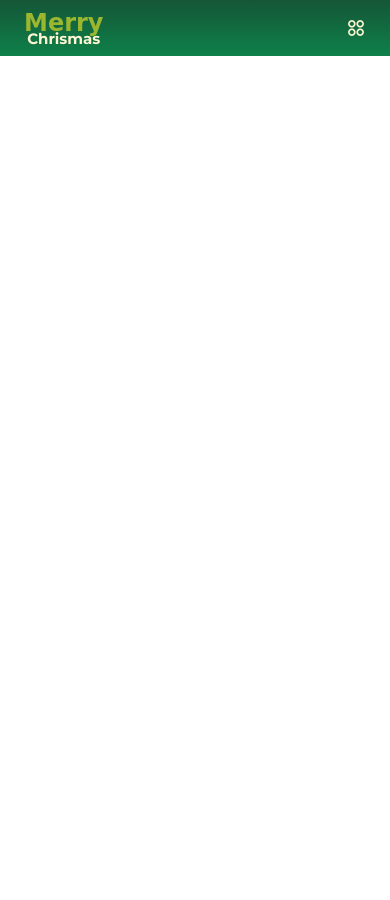
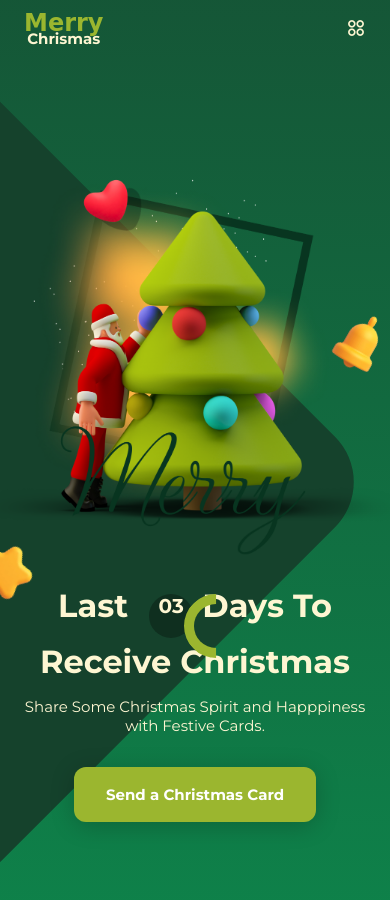
Before and after one commit to remydev47/Xmass_website, a website built with Vite: page index.html in a window 390 px wide. Before the commit the page ends 844 px from the top, so only its background shows below. Built offline with nearby package versions, Linux system fonts and the light colour scheme; a web font is replaced by a local one.

Commit message:
refactor

```diff
--- a/assets/css/styles.css
+++ b/assets/css/styles.css
@@ -92,7 +92,7 @@ img {
   width: 100%;
   top: 0;
   left: 0;
-  background-color: var(--first-color-dark);
+  background-color: transparent;
   z-index: var(--z-fixed);
 }
 
@@ -140,7 +140,7 @@ img {
     position: fixed;
     top: 0;
     right: -100%;
-    background: var(--gradient-color);
+    background: var(--first-color-dark);
     width: 80%;
     height: 100%;
     box-shadow: -2px 0 12px hsl(0, 0%, 0%, .2);
@@ -239,8 +239,108 @@ img {
   box-shadow: 0 4px 24px hsla(0, 0%, 0%, .2);
 }
 
+.button:hover{
+  background-color: var(--first-color-alt);
+}
+.button__dark{
+  background-color: var(--first-color);
+}
+
+.button__dark:hover{
+  background-color: var(--first-color-darker);
+}
+
 /*=============== HOME ===============*/
+.home{
+  height: 100vh;
+  display: grid;
+  align-items: center;
+}
 
+.home__container{
+  position: relative;
+  padding-block: 5.5rem 3rem;
+  display: grid;
+  row-gap: 6rem;
+}
+
+.home__img{
+  width: 400px;
+  transform: scale(1.2);
+  transform-origin: top;
+  justify-self: center;
+}
+
+.home__data{
+  text-align: center;
+}
+
+.home__title{
+  font-size: var(--biggest-font-size);
+  font-weight: var(--font-bold);
+  color: var(--title-color);
+  margin-bottom: 1rem;
+}
+.home__number,
+.home__text{
+  display: inline-block;
+}
+.home__number{
+  position: relative;
+  place-items: center;
+  margin-left: .75rem;
+  width: 44px;
+  height: 44px;
+  background-color: var(--first-color-darker);
+  border-radius: 50%;
+  font-size: var(--h2-font-size);
+  transform: translateY(-4px);
+}
+.home__number::after{
+  content: '';
+  position: absolute;
+  width: 44px;
+  height: 44px;
+  border: 10px solid var(--first-color);
+  border-radius: 50%;
+  border-right-color: transparent;
+  border-top-color: transparent;
+  transform: rotate(45deg);
+}
+
+.home__description{
+  margin-bottom: 2rem;
+  color: var(--title-color);
+}
+.home__bell,
+.home__star{
+  position: absolute;
+}
+
+.home__bell{
+  width: 50px;
+  top: 14rem;
+  right: -1.25rem;
+  transform: rotate(30deg);
+}
+.home__star{
+  width: 60px;
+  bottom: 17rem;
+  left: -3rem;
+  transform: rotate(30deg);
+}
+
+.home__blob{
+  position: absolute;
+  width: 600px;
+  height: 600px;
+  background-color: var(--first-color-dark);
+  border-radius: 4rem;
+  transform: rotate(45deg);
+  left: -23rem;
+  top: 6rem;
+  z-index: -1;
+}
 
 /*=============== BREAKPOINTS ===============*/
 /* For small devices */
--- a/assets/js/main.js
+++ b/assets/js/main.js
@@ -26,3 +26,16 @@ const linkAction = () => {
 navLink.forEach(n => n.addEventListener('click', linkAction))
 
 /*=============== DAY COUNTER FOR CHRISTMAS ===============*/
+const titleData = document.getElementById('title-data'),
+      numberData = document.getElementById('number-data'),
+      textData = document.getElementById('text-data'),
+      msgChristmas = document.getElementById('msg-christmas')
+
+const scrollHeader = () => {
+    const header = document.getElementById('header')
+    //when the scroll is Greater tha 50 viewport, add the scroll-header class to the Header tag
+    this.scrollY >= 50 ? header.classList.add('scroll-header')
+                        : header.classList.remove('scroll-header')
+}
+
+window.addEventListener('scroll', scrollHeader)
--- a/index.html
+++ b/index.html
@@ -61,7 +61,31 @@
     <main class="main">
       <!-- Home -->
       <section class="home">
+        <div class="home__container container">
+          <img src="assets/img/santa.png" alt="image" class="home__img">
+          <div class="home__data">
+            <div>
+              <h1 class="home__title" id="title-data">
+                Last
+                <div class="home__number" id="number-data">03</div>
+                <div class="home__text" id="text-data">Days</div>
+                To Receive Christmas
+              </h1>
 
+              <h1 class="home__title" id="msg-christmas"></h1>
+            </div>
+            <p class="home__description">
+              Share Some Christmas Spirit and Happpiness
+              with Festive Cards.
+            </p>
+            <a href="#" class="button">Send a Christmas Card</a>
+          </div>
+
+          <img src="assets/img/bell.png" alt="image" class="home__bell">
+          <img src="assets/img/star.png" alt="image" class="home__star">
+
+          <div class="home__blob"></div>
+        </div>
       </section>
     </main>
     <!-- Main Sections Ends -->
```
